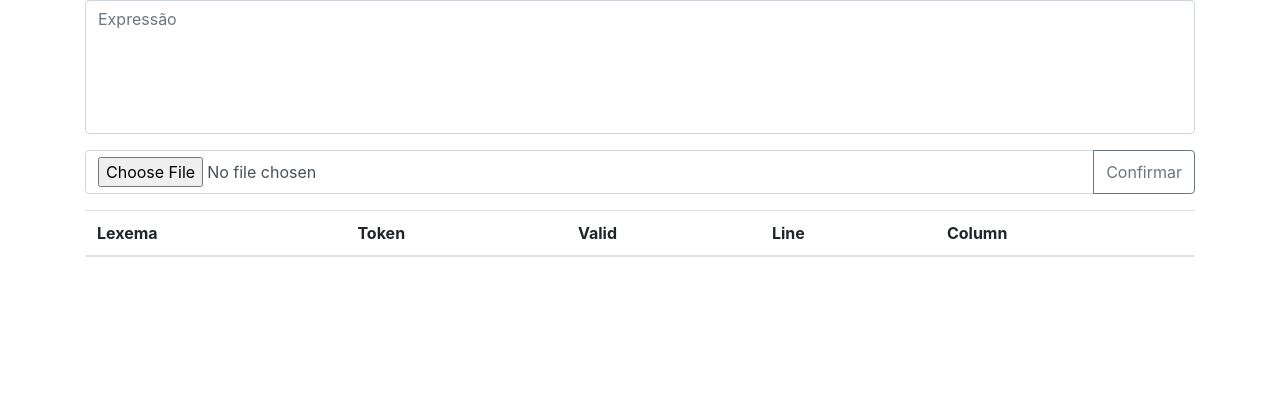
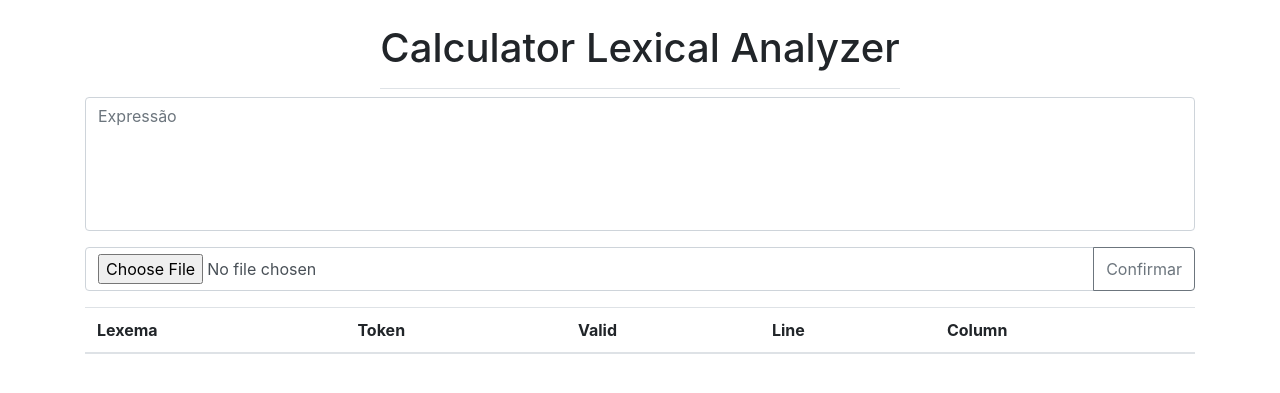
Before and after one commit to luciano-s/calculator_lexical_analyzer, a Flask app: page / in a window 1280 px wide. Shown: the top 393 px of the page. Run offline with Flask 2, Linux system fonts and the light colour scheme; lists and menus that the app fills with data are empty; some libraries are stand-ins or nearby versions.

Commit message:
Minor improvements in the interface

```diff
--- a/app.py
+++ b/app.py
@@ -13,7 +13,7 @@ def index():
         return render_template("index.html")
     elif request.method == 'POST':
         expression = request.form['expression'].replace("\r", "")
-        expressions = expression.split("\n")
+        expressions = list(filter(None, expression.split("\n")))
         tokens = Tokens()
         validated_lexems = []
         line = 1
--- a/src/templates/index.html
+++ b/src/templates/index.html
@@ -16,6 +16,11 @@
 <body>
   <div class="container">
     <div class="row justify-content-md-center">
+      <div class="pb-2 mt-4 mb-2 border-bottom">
+        <h1>Calculator Lexical Analyzer</h1>
+      </div>
+    </div>
+    <div class="row justify-content-md-center">
       <div class="col col-lg-12">
         <form action="/" method="POST">
           <div class="input-group mb-3">
@@ -24,8 +29,6 @@
           </div>
           <div class="input-group mb-6">
             <input type="file" class="form-control" id="inputfile">
-            <!-- <input type="text" name="expression" class="form-control" placeholder="Expressão" -->
-            <!-- aria-label="Recipient's username" aria-describedby="basic-addon2"> -->
             <div class="input-group-append">
               <button class="btn btn-outline-secondary" type="submit">Confirmar</button>
             </div>
@@ -57,7 +60,6 @@
               <td>{{ lexem[2] }}</td>
               <td>{{ lexem[3] }}</td>
               <td>{{ lexem[4] }}</td>
-              <td></td>
             </tr>
             {%- endfor %}
           </tbody>
```
